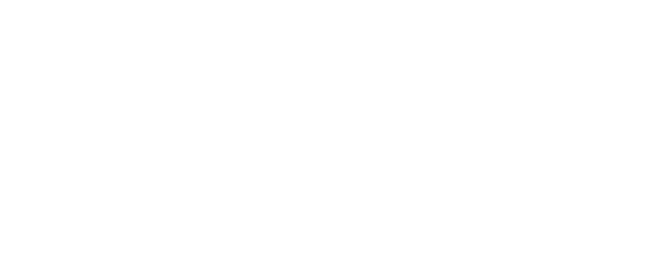
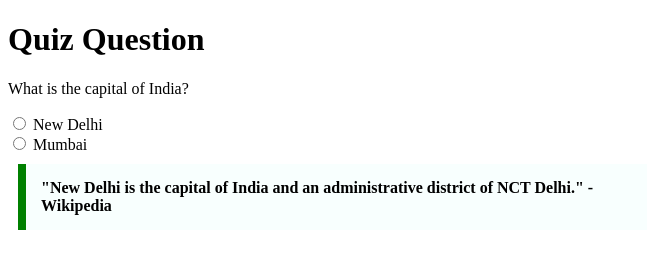
Before and after one commit to acciojob/trivia-Nithin525, a website: page main.html in a window 1280 px wide. Shown: the whole page, without its empty margins (0-647 px from the left). Drawn offline with Linux system fonts and the light colour scheme.

Commit message:
created a submission

```diff
--- a/main.html
+++ b/main.html
@@ -4,13 +4,29 @@
 
 <head>
 	<link rel="stylesheet" href="styles.css">
+	<style>
+        #quote {
+            max-width: 600px;
+            margin: 10px;
+            padding: 15px;
+            border-left: 8px solid green;
+            background-color: #f8fffe;
+            font-weight: bold;
+        }
+    </style>
 </head>
-
 <body>
-	<!-- the entire body must be written by student -->
-    <script type="text/javascript" src="./script.js">
-</script>
-
+    <div>
+        <h1>Quiz Question</h1>
+        <p>What is the capital of India?</p>
+		<form>
+            <input type="radio" id="new-delhi" name="capital" value="new-delhi">
+            <label for="new-delhi">New Delhi</label><br>
+            <input type="radio" id="mumbai" name="capital" value="mumbai">
+            <label for="mumbai">Mumbai</label><br>
+	</form>
+        <blockquote id="quote">
+            "New Delhi is the capital of India and an administrative district of NCT Delhi." - Wikipedia
+        </blockquote>
+    </div>
 </body>
-
-</html>
```
